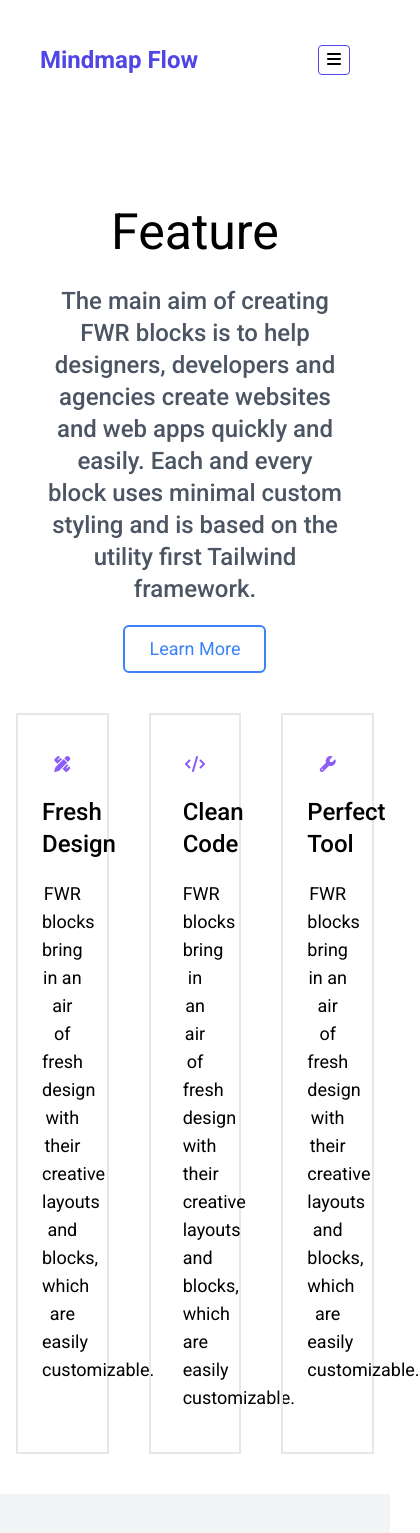
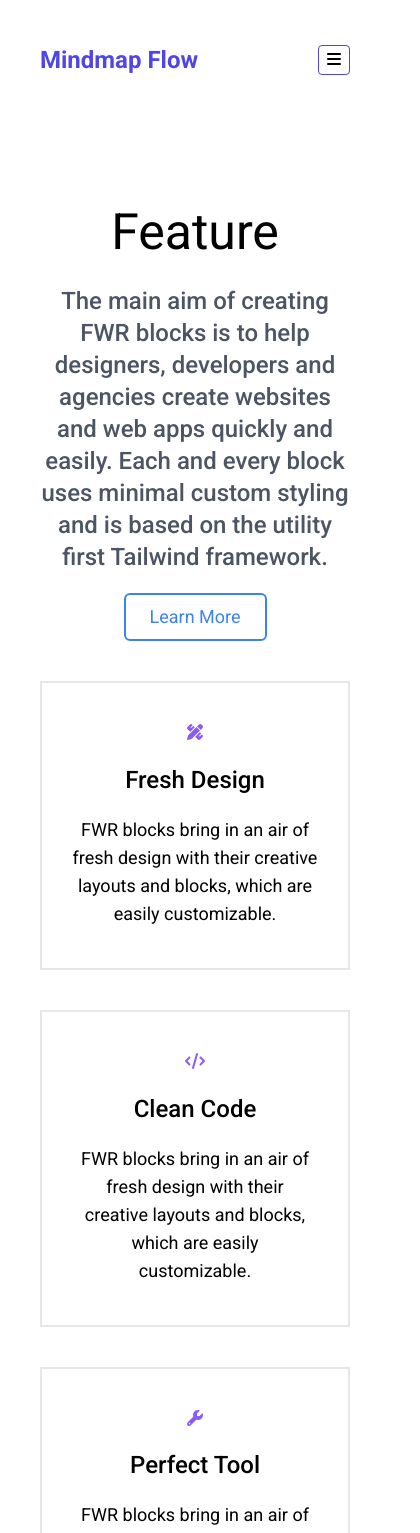
Before and after one commit to Viethoang-Mai/mindMap, a Next.js app in the folder mind-map/: page /features in a window 390 px wide. Shown: the top 1533 px of the page, 420 px wide, since content can reach past the window. Built offline with nearby package versions, Linux system fonts and the light colour scheme; no server answers.

Commit message:
Responsive Feature

```diff
--- a/mind-map/src/app/(client)/features/page.jsx
+++ b/mind-map/src/app/(client)/features/page.jsx
@@ -5,8 +5,8 @@ export const metadata = {
 export default function FeaturePage() {
     return (
         <section className="">
-            <div className="container mx-auto px-4 py-10">
-                <div className="text-center md:w-10/12 xl:w-8/12 mx-auto my-10">
+            <div className="container mx-auto px-10 py-10">
+                <div className="text-center w-8/12 md:w-10/12 xs:w-full  mx-auto my-10">
                     <h1 className="text-[50px]  ">Feature</h1>
                     <p className=" text-2xl font-medium my-5 my-5 text-gray-600">
                         The main aim of creating FWR blocks is to help
@@ -19,8 +19,8 @@ export default function FeaturePage() {
                         Learn More
                     </button>
                 </div>
-                <div className="list-feature ">
-                    <ul className="grid grid-cols-1 md:grid-cols-3 gap-10">
+                <div className="list-feature  ">
+                    <ul className="grid grid-cols-3 md:grid-cols-1 gap-10">
                         <li className="feature-item border-2 border-gray-200 px-6 py-10 text-center">
                             <i className="fa-solid text-violet-500 fa-pen-ruler"></i>
                             <h2 className="text-2xl font-medium my-5 ">
--- a/mind-map/src/components/Header/Header.jsx
+++ b/mind-map/src/components/Header/Header.jsx
@@ -28,7 +28,7 @@ export default function Header() {
 
     return (
         <header className="header py-5">
-            <div className="w-full  lg:px-5 md:px-20 sm:px-10 px-10 h-20 mx-auto flex justify-between items-center">
+            <div className="w-full lg:px-5 md:px-20 sm:px-10 px-10 h-20 mx-auto flex justify-between items-center">
                 <h1 className="font-semibold text-[#4f46e5] text-2xl">
                     <Link href="/">Mindmap Flow</Link>
                 </h1>
@@ -47,7 +47,7 @@ export default function Header() {
                 </button>
                 <nav
                     className={clsx(
-                        "nav gap-4 items-center flex md:flex-col md:border border-r-[#4f46e5fa] md:bg-[#e0e7fff0] md:bg-[#e0e7fff0] md:rounded-md md:fixed md:top-0 md:left-0 md:z-20 md:h-screen md:w-1/3 md:px-5 md:py-10 ",
+                        "nav gap-4 items-center flex md:flex-col md:border border-r-[#4f46e5fa] md:bg-[#e0e7fff0] md:bg-[#e0e7fff0] md:rounded-md md:fixed md:top-0 md:left-0 md:z-20 md:h-screen md:w-1/3 md:px-5 md:py-10 sm:w-1/2 w-full",
                         open ? "md:translate-x-0" : "md:-translate-x-[101%]",
                         "transition-transform duration-300 ease-in-out"
                     )}
```
